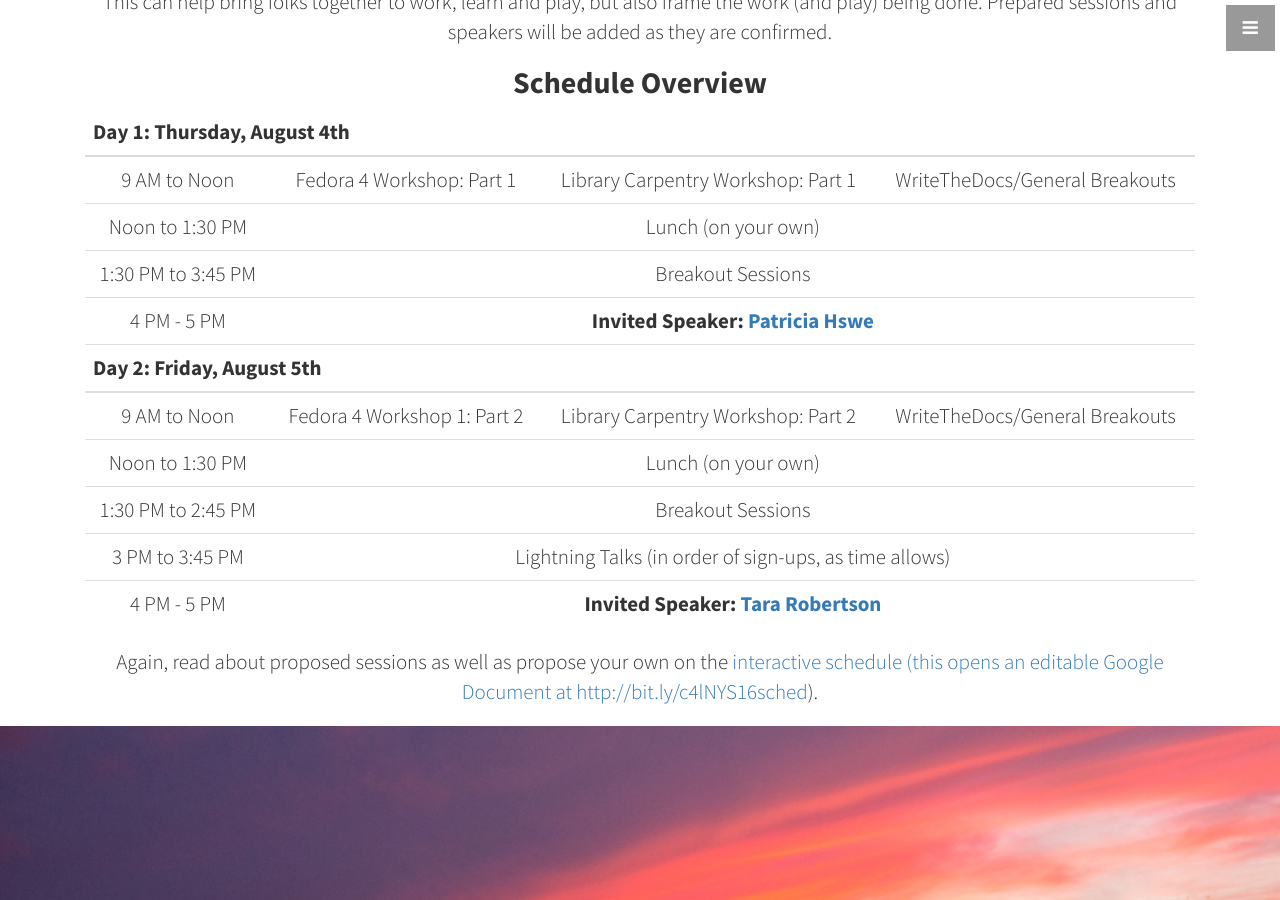
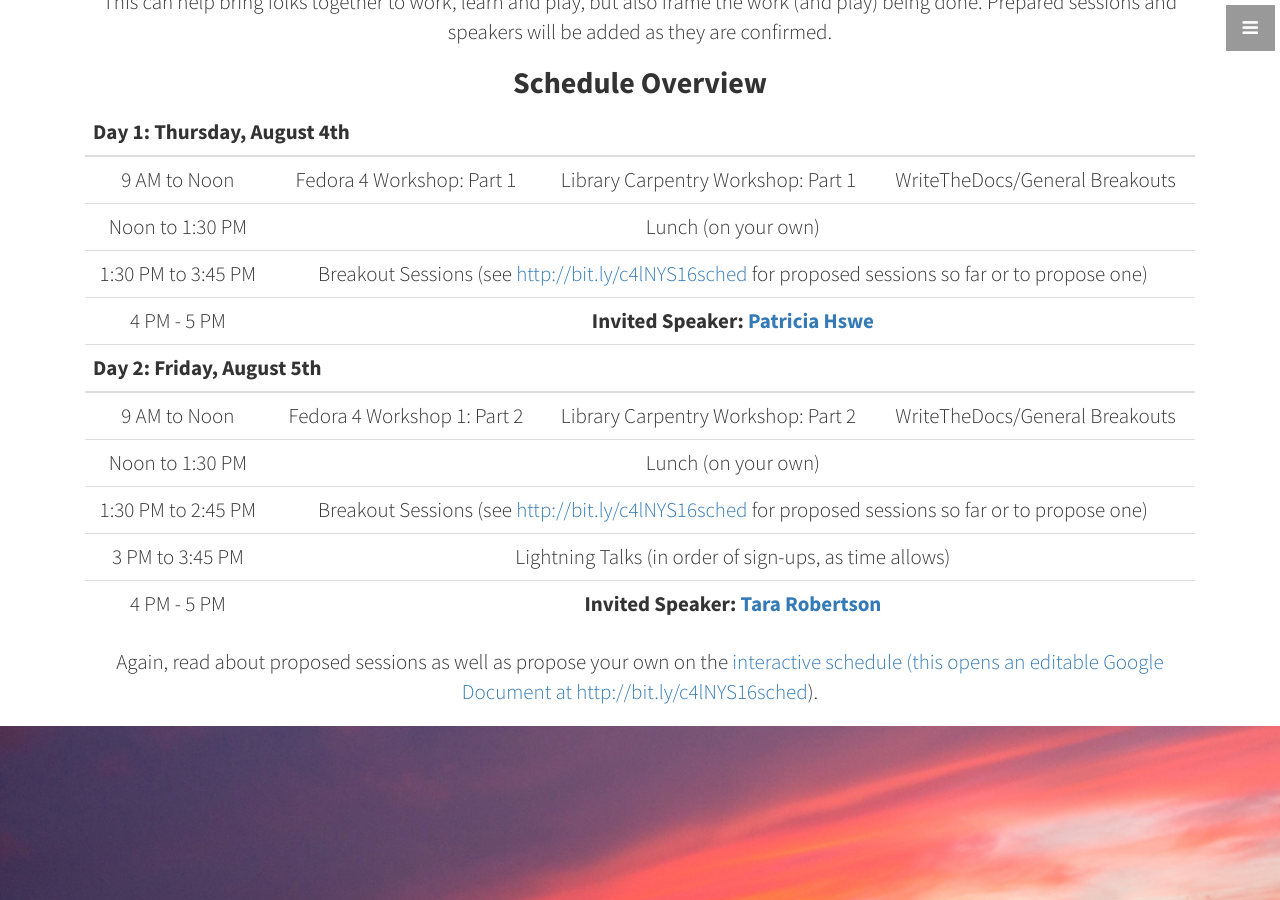
Before and after one commit to code4libNYS/2016, a Jekyll site: the page built from index.html, in a window 1280 px wide and 900 px high, scrolled down 2537 px. Built offline with Jekyll 4.4.1, drawn with Linux system fonts in a browser that asks for light colours.

Commit message:
updated sched for breakouts info

```diff
--- a/_includes/sched.html
+++ b/_includes/sched.html
@@ -29,7 +29,7 @@
             </tr>
             <tr>
               <td class="lead">1:30 PM to 3:45 PM</td>
-              <td colspan=3 class="lead">Breakout Sessions</td>
+              <td colspan=3 class="lead">Breakout Sessions (see <a href="http://bit.ly/c4lNYS16sched">http://bit.ly/c4lNYS16sched</a> for proposed sessions so far or to propose one)</td>
             </tr>
             <tr>
               <td class="lead">4 PM - 5 PM</td>
@@ -54,7 +54,7 @@
             </tr>
             <tr>
               <td class="lead">1:30 PM to 2:45 PM</td>
-              <td colspan=3 class="lead">Breakout Sessions</td>
+              <td colspan=3 class="lead">Breakout Sessions (see <a href="http://bit.ly/c4lNYS16sched">http://bit.ly/c4lNYS16sched</a> for proposed sessions so far or to propose one)</td>
             </tr>
             <tr>
               <td class="lead">3 PM to 3:45 PM</td>
```
